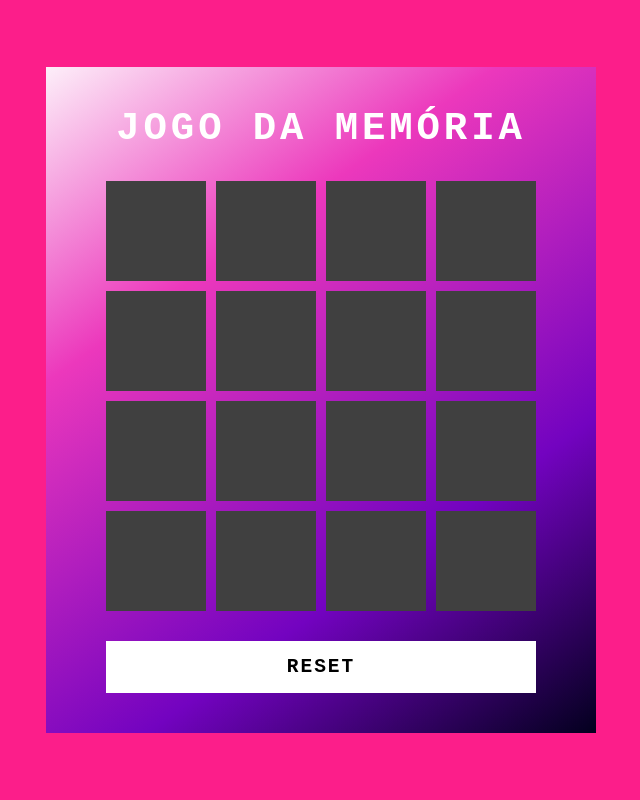
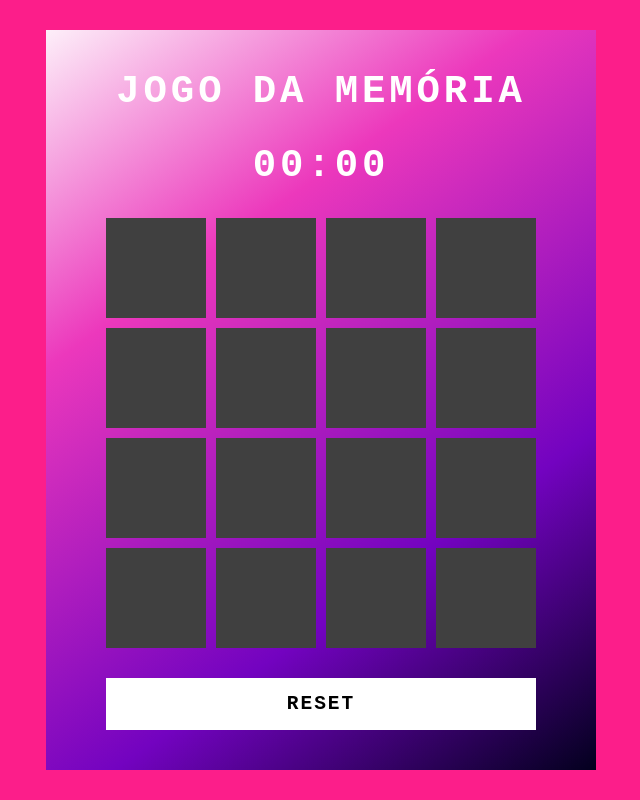
Before and after one commit to Douglas10009/Jogo-da-Memoria, a plain HTML site: page index.html in a window 1280 px wide. Shown: the whole page, without its empty margins (319-959 px from the left). Drawn offline with Linux system fonts and the light colour scheme.

Commit message:
Add files via upload

```diff
--- a/index.html
+++ b/index.html
@@ -13,6 +13,7 @@
 <body>
     <div class="conteiner">
         <h2>Jogo da memória</h2>
+        <h2 id="timer">00:00</h2>
         <div class="game"></div>
         <button class="reset" onclick="window.location.reload()">Reset</button>
     </div>
--- a/src/scripts/engine.js
+++ b/src/scripts/engine.js
@@ -22,6 +22,7 @@ let openCards = [];
 
 // Permite sortear baseado em uma função (Melhor forma de aleatorizar, 2 elemeentos com o mesmo valor e o pc que decide como vai organizar)
 let shuffleEmojis = emojis.sort(()=> (Math.random() > 0.5 ? 2 : -1));
+
 
 for (let i = 0; i < emojis.length; i++) {
     let box = document.createElement('div');
@@ -57,6 +58,7 @@ function checkMatch() {
     }
     openCards = [];
 
+
     // Mostra mensagem de vitória
     if (document.querySelectorAll('.boxMatch').length === emojis.length) {
         alert('U win!')
@@ -64,6 +66,8 @@ function checkMatch() {
 }
 
 
+
+
 // TODO -
 // Timer
 // Mudar o background
```
